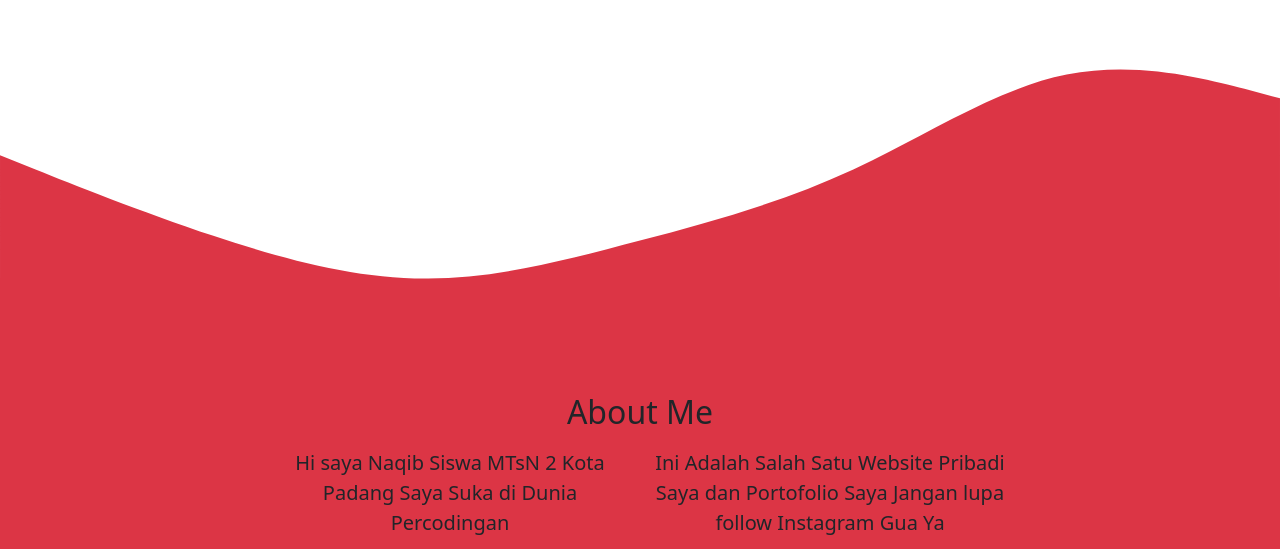
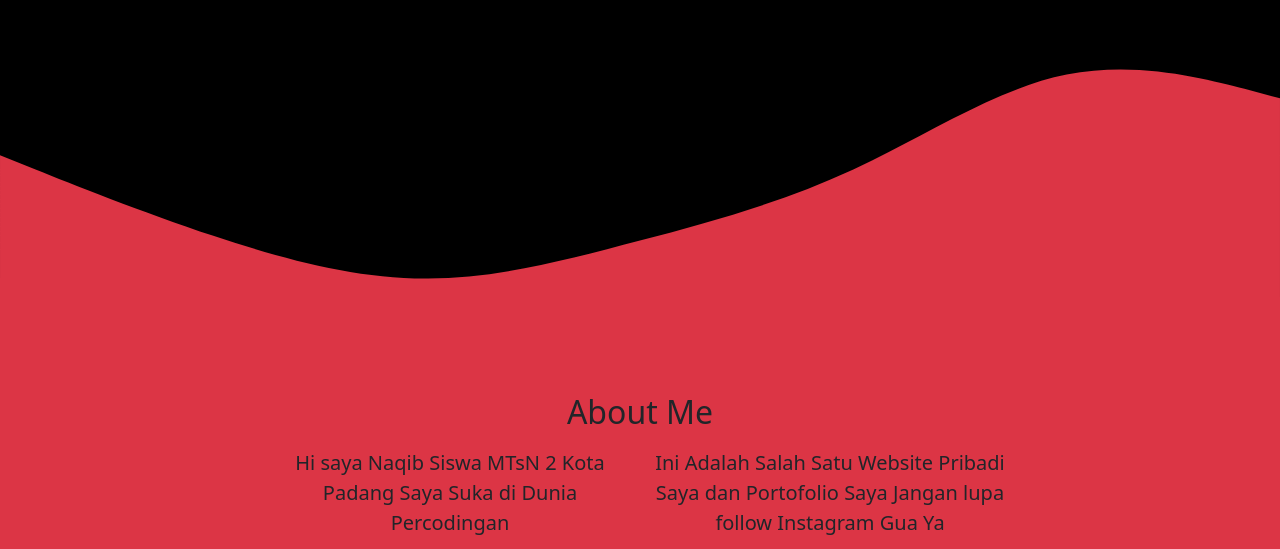
Before and after one commit to hettiweb/Naqibwebm, a plain HTML site: page index.html in a window 1280 px wide. Shown: the part 357-906 px from the top of the page. Drawn offline with nearby package versions, Linux system fonts and the light colour scheme.

Commit message:
Update index.html

```diff
--- a/index.html
+++ b/index.html
@@ -39,7 +39,7 @@
 <!-- navbar penutup-->
 
     <!--jumbotron-->
-<section class="jumbotron text-center text-white" style="baclground-color:#000">
+<section class="jumbotron text-center text-white" style="background-color:#000">
       <img src="naqib.jpg" alt="naqib muhammad" width="200" class="rounded-circle img-thumbnail"/>
       <h1 class="display-4">Naqib Muhammad Usman</h1>
       <p class="lead">Student | Progammer</p>
```
